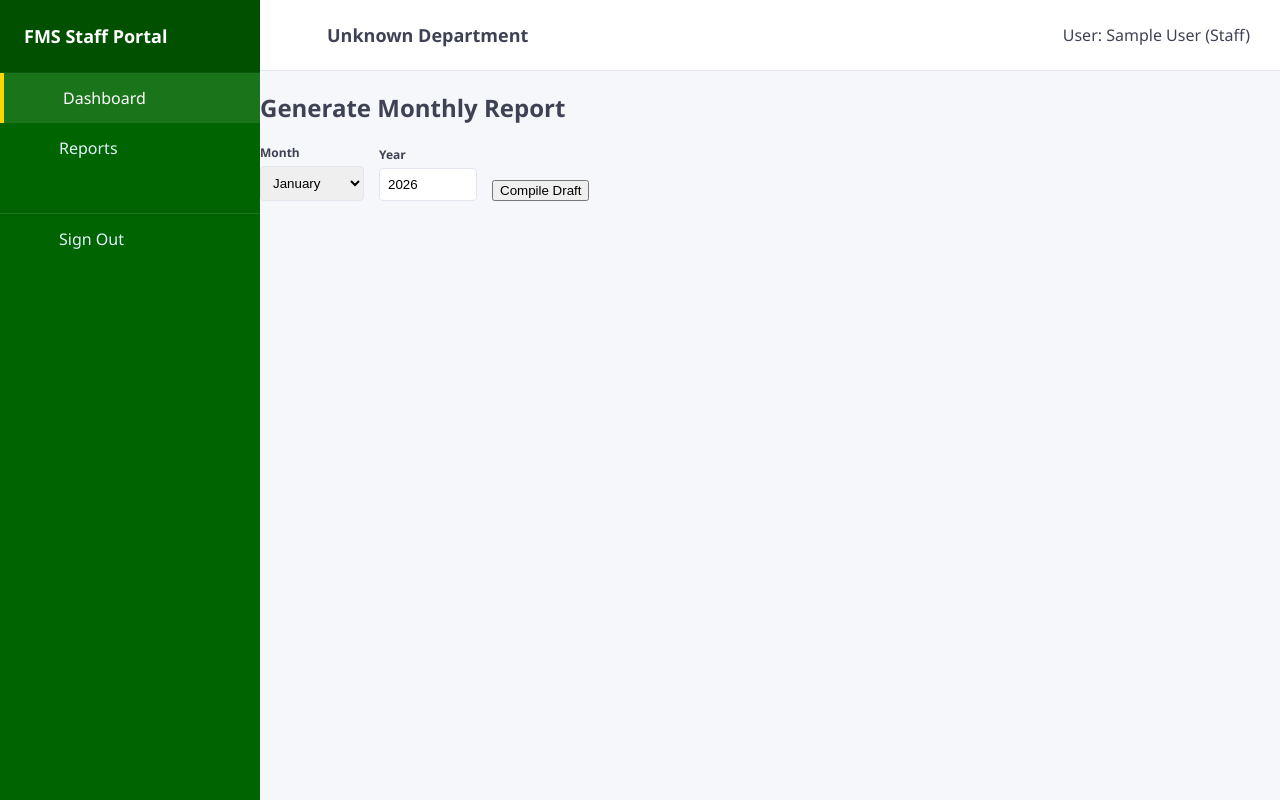
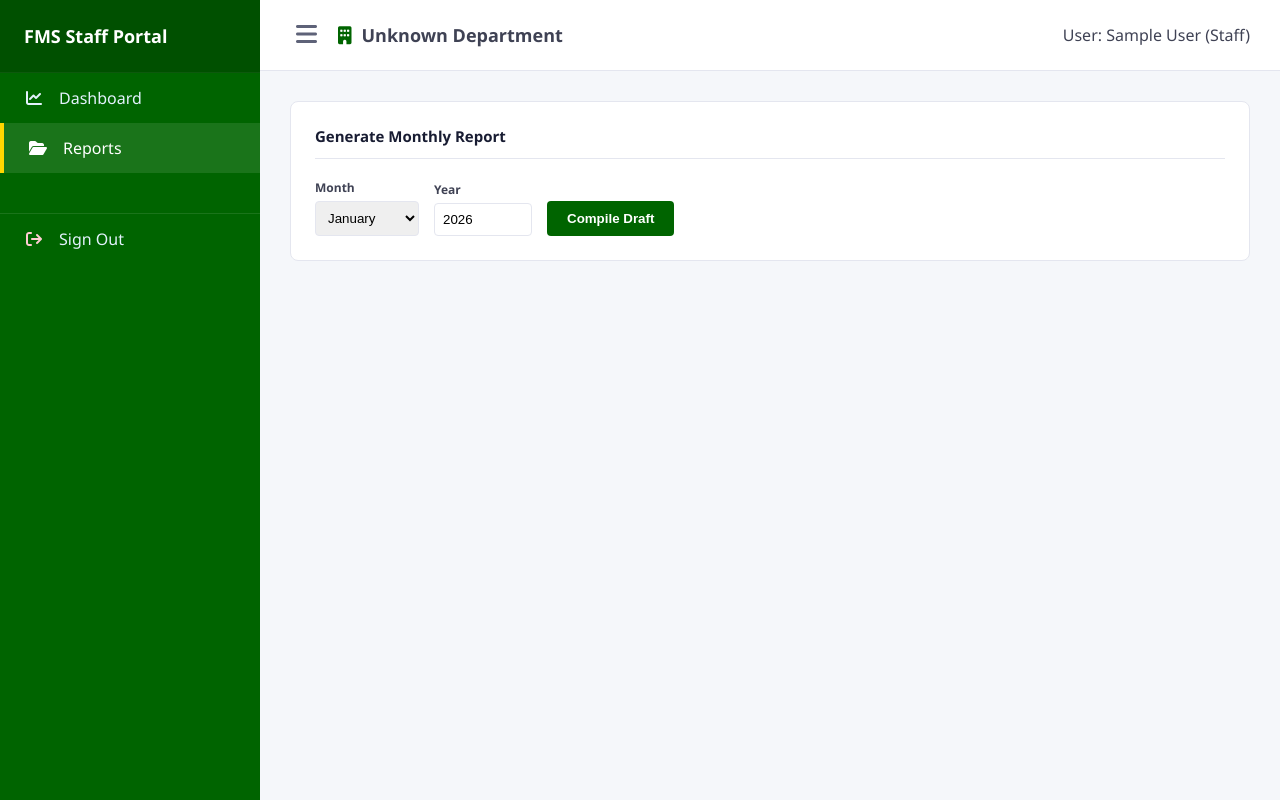
Before and after one commit to AIcris/FMS, a PHP site: page /staff/reports.php in a window 1280 px wide. Run offline with PHP 8.4, Linux system fonts and the light colour scheme; the visitor is signed in with stand-in values (Sample User, id 1); data that the repository does not hold is empty.

Commit message:
fixed the report.php

```diff
--- a/FMS/public/staff/reports.php
+++ b/FMS/public/staff/reports.php
@@ -1,4 +1,5 @@
-<?if (session_status() === PHP_SESSION_NONE) {
+<?php
+if (session_status() === PHP_SESSION_NONE) {
     session_start();
 }
 
@@ -7,29 +8,22 @@ if (!isset($_SESSION['user_id']) || $_SESSION['role'] !== 'staff') {
     exit;
 }
 
-$require_config  = __DIR__ . '/../../config/database.php';
-$require_metrics = __DIR__ . '/../../src/StaffMetrics.php';
+require_once __DIR__ . '/../../config/database.php';
+require_once __DIR__ . '/../../src/StaffMetrics.php';
 
-require_once $require_config;
-require_once $require_metrics;
-
-$dbInstance = new Database();
-$pdo = $dbInstance->connect();
-
+$pdo = (new Database())->connect();
 $departmentId = $_SESSION['department_id'] ?? 1;
 $staffMetrics = new StaffMetrics($pdo, $departmentId);
 
 $deptName = $staffMetrics->getDepartmentName();
-
 ?>
-
 <!DOCTYPE html>
 <html lang="en">
 <head>
     <meta charset="UTF-8">
     <meta name="viewport" content="width=device-width, initial-scale=1.0">
-    <title>Reports</title>
-</head>
+    <title>Staff Portal - Report <?php echo htmlspecialchars($deptName); ?></title>
+    <link rel="stylesheet" href="https://cdnjs.cloudflare.com/ajax/libs/font-awesome/6.4.0/css/all.min.css">
     <style>
         :root {
             --sidebar-width: 260px;
@@ -74,7 +68,8 @@ $deptName = $staffMetrics->getDepartmentName();
         .sidebar-menu {
             list-style: none;
             padding: 0;
-            margin:0; }
+            margin:0;
+        }
 
         .sidebar-item a {
             display: flex;
@@ -84,6 +79,7 @@ $deptName = $staffMetrics->getDepartmentName();
             text-decoration: none;
             transition: all 0.2s;
         }
+
         .sidebar-item a:hover,
         .sidebar-item.active a {
             color: #ffffff;
@@ -134,19 +130,47 @@ $deptName = $staffMetrics->getDepartmentName();
             padding: 30px;
             flex-grow: 1;
         }
+
+        .chart-card {
+            background: #ffffff;
+            border-radius: 8px;
+            padding: 24px;
+            border: 1px solid var(--border-color);
+            margin-bottom: 30px;
+        }
+
+        .chart-card h2 {
+            margin: 0 0 20px 0;
+            font-size: 15px;
+            color: #181c32;
+            border-bottom: 1px solid var(--border-color);
+            padding-bottom: 12px;
+        }
+
+        .btn-submit {
+            background-color: var(--primary-green);
+            color: white;
+            border: none;
+            padding: 10px 20px;
+            border-radius: 4px;
+            font-weight: 600;
+            cursor: pointer;
+        }
     </style>
+</head>
 <body>
+
 <nav id="sidebar">
     <div class="sidebar-brand">FMS Staff Portal</div>
     <ul class="sidebar-menu">
-        <li class="sidebar-item active">
+        <li class="sidebar-item">
             <a href="dashboard.php">
                 <i class="fa-solid fa-chart-line sidebar-icon"></i>
                 <span>Dashboard</span>
             </a>
         </li>
-        <li class="sidebar-item">
-            <a href="../staff/reports.php">
+        <li class="sidebar-item active">
+            <a href="reports.php">
                 <i class="fa-solid fa-folder-open sidebar-icon"></i>
                 <span>Reports</span>
             </a>
@@ -164,13 +188,15 @@ $deptName = $staffMetrics->getDepartmentName();
     <header class="top-navbar">
         <div style="font-weight: 600; font-size: 18px; display: flex; align-items: center;">
             <button class="hamburger-trigger" id="menuToggle"><i class="fa-solid fa-bars"></i></button>
-            <i class="fa-solid fa-building" style="color: var(--primary-blue); margin-right: 10px;"></i>
+            <i class="fa-solid fa-building" style="color: var(--primary-green); margin-right: 10px;"></i>
              <?php echo htmlspecialchars($deptName); ?>
         </div>
         <div>
             User: <?php echo htmlspecialchars($_SESSION['firstname']); ?> (Staff)
         </div>
     </header>
+
+    <main class="workspace-padding">
         <div class="chart-card">
             <h2>Generate Monthly Report</h2>
             <form action="process_report.php" method="POST" style="display: flex; gap: 15px; align-items: flex-end;">
@@ -202,11 +228,8 @@ $deptName = $staffMetrics->getDepartmentName();
                 <button type="submit" class="btn-submit">Compile Draft</button>
             </form>
         </div>
+    </main>
 </div>
-
-
-</body>
-</html>
 
 <script>
     document.addEventListener('DOMContentLoaded', function() {
@@ -219,6 +242,7 @@ document.addEventListener('DOMContentLoaded', function() {
             wrapper.classList.toggle('expanded');
         });
     });
+</script>
 
-
-</script>
+</body>
+</html>
```
Lines whose indentation alone changed are shown as unchanged.
